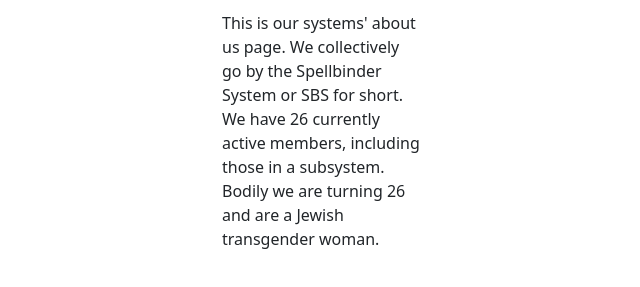
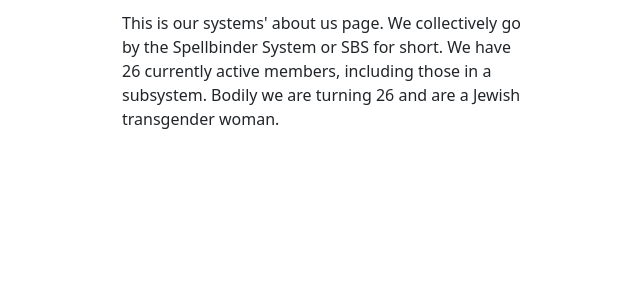
Before and after one commit to violetAmaryllis/violetAmaryllis.github.io, a plain HTML site: page index.html in a window 1280 px wide. Shown: the part 53-340 px from the top of the page, without its empty margins (318-958 px from the left). Drawn offline with nearby package versions, Linux system fonts and the light colour scheme.

Commit message:
more space

```diff
--- a/index.html
+++ b/index.html
@@ -14,7 +14,7 @@
         </div>
     </h1>
     <p>
-        <div class="mx-auto" style="width: 200px;">
+        <div class="mx-auto" style="width: 400px;">
                 This is our systems' about us page. We collectively go by the Spellbinder System or SBS for short.
                 We have 26 currently active members, including those in a subsystem. Bodily we are turning 26 and
                 are a Jewish transgender woman.
```
